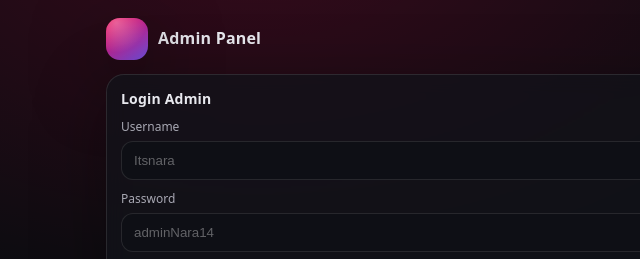
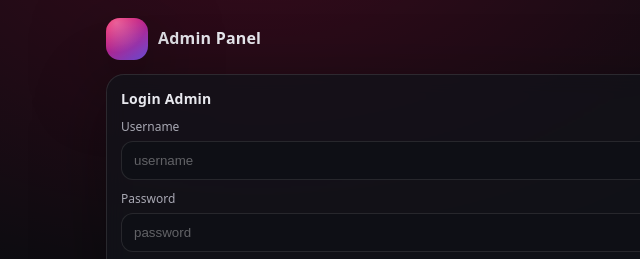
Before and after one commit to viralyy/SemiJepangHD, a plain HTML site: page admin.html in a window 1280 px wide. Shown: the top 259 px of the page, 0-640 px from the left. Drawn offline with Linux system fonts and the light colour scheme.

Commit message:
Update admin.html

```diff
--- a/admin.html
+++ b/admin.html
@@ -167,10 +167,10 @@
 
       <form id="loginForm" autocomplete="on">
         <label>Username</label>
-        <input id="username" name="username" autocomplete="username" placeholder="Itsnara" required />
+        <input id="username" name="username" autocomplete="username" placeholder="username" required />
 
         <label>Password</label>
-        <input id="password" name="password" type="password" autocomplete="current-password" placeholder="adminNara14" required />
+        <input id="password" name="password" type="password" autocomplete="current-password" placeholder="password" required />
 
         <div class="row" style="margin-top:10px">
           <button type="submit">Login</button>
```
